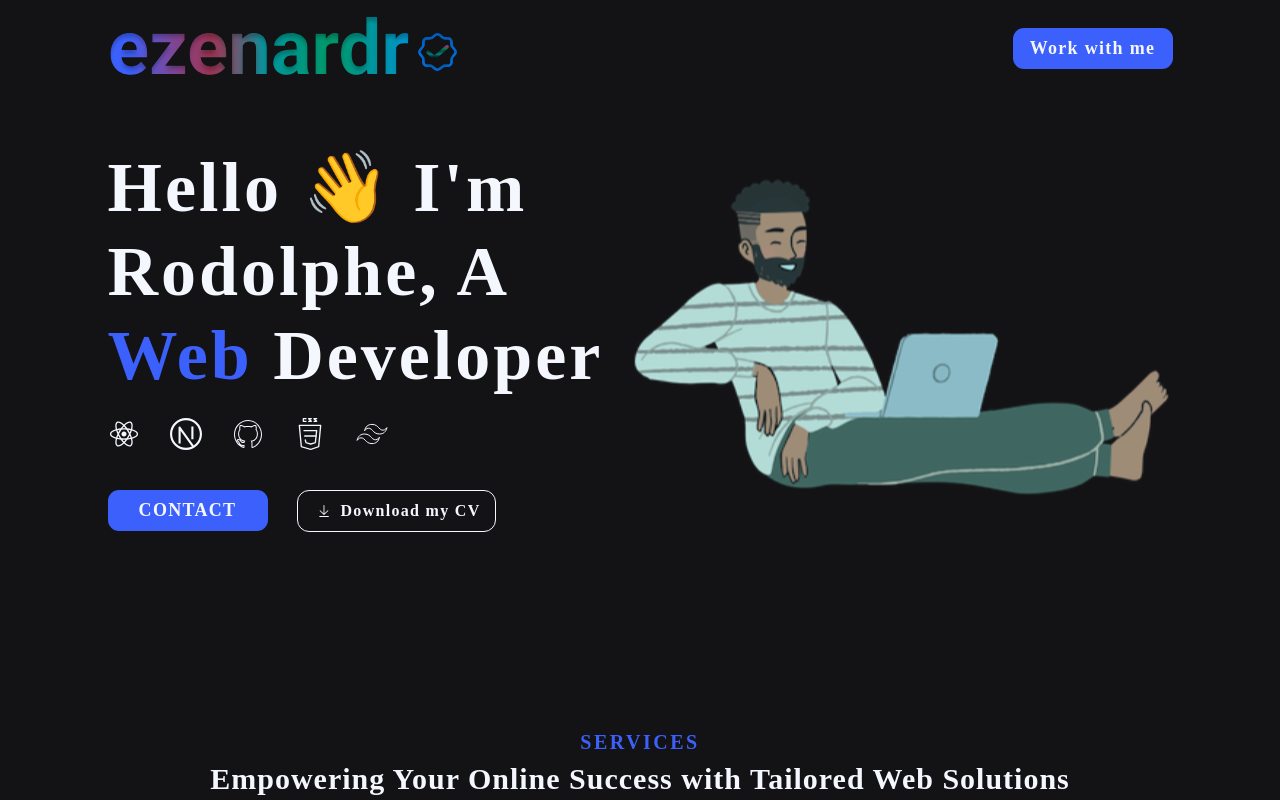
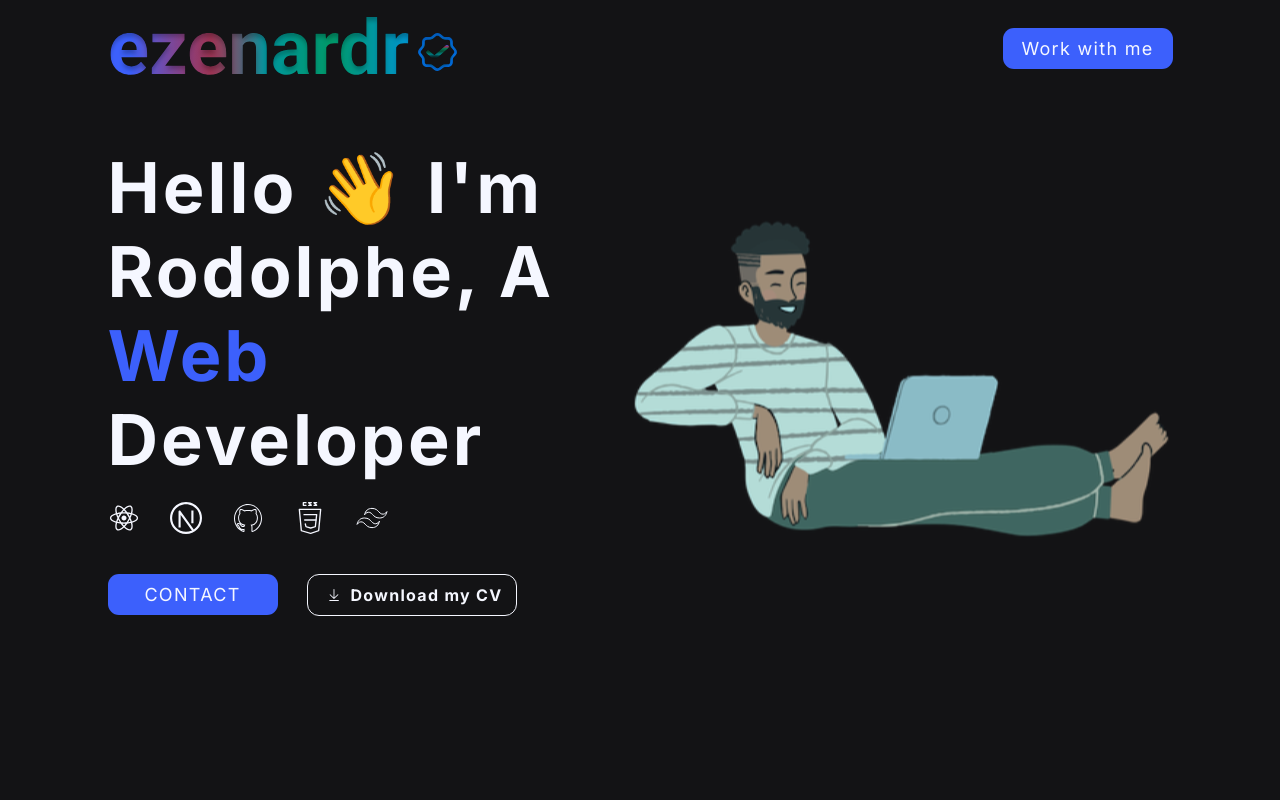
Before and after one commit to ezenardr/ezenardr.dev, a Next.js app: page / in a window 1280 px wide. Shown: the top 800 px of the page. Built offline with nearby package versions, Linux system fonts and the light colour scheme.

Commit message:
Added font

```diff
--- a/src/app/layout.tsx
+++ b/src/app/layout.tsx
@@ -1,5 +1,6 @@
 import './globals.css';
 import type { Metadata } from 'next';
+import { Inter } from 'next/font/google';
 
 export const metadata: Metadata = {
     title: 'Rodolphe Ezenard',
@@ -9,6 +10,7 @@
         canonical: 'https://ezenardr.dev',
     },
 };
+const inter = Inter({ subsets: ['latin'] });
 
 export default function RootLayout({
     children,
@@ -17,7 +19,7 @@
 }) {
     return (
         <html lang="en">
-            <body>{children}</body>
+            <body className={inter.className}>{children}</body>
         </html>
     );
 }
--- a/src/app/page.css
+++ b/src/app/page.css
@@ -11,9 +11,8 @@
     border-radius: 1.1rem;
     font-size: 1.8em;
     color: var(--white);
-    font-weight: bold;
     letter-spacing: 1.3px;
-    width: 16rem;
+    width: 17rem;
     display: flex;
     justify-content: center;
     align-items: center;
```
